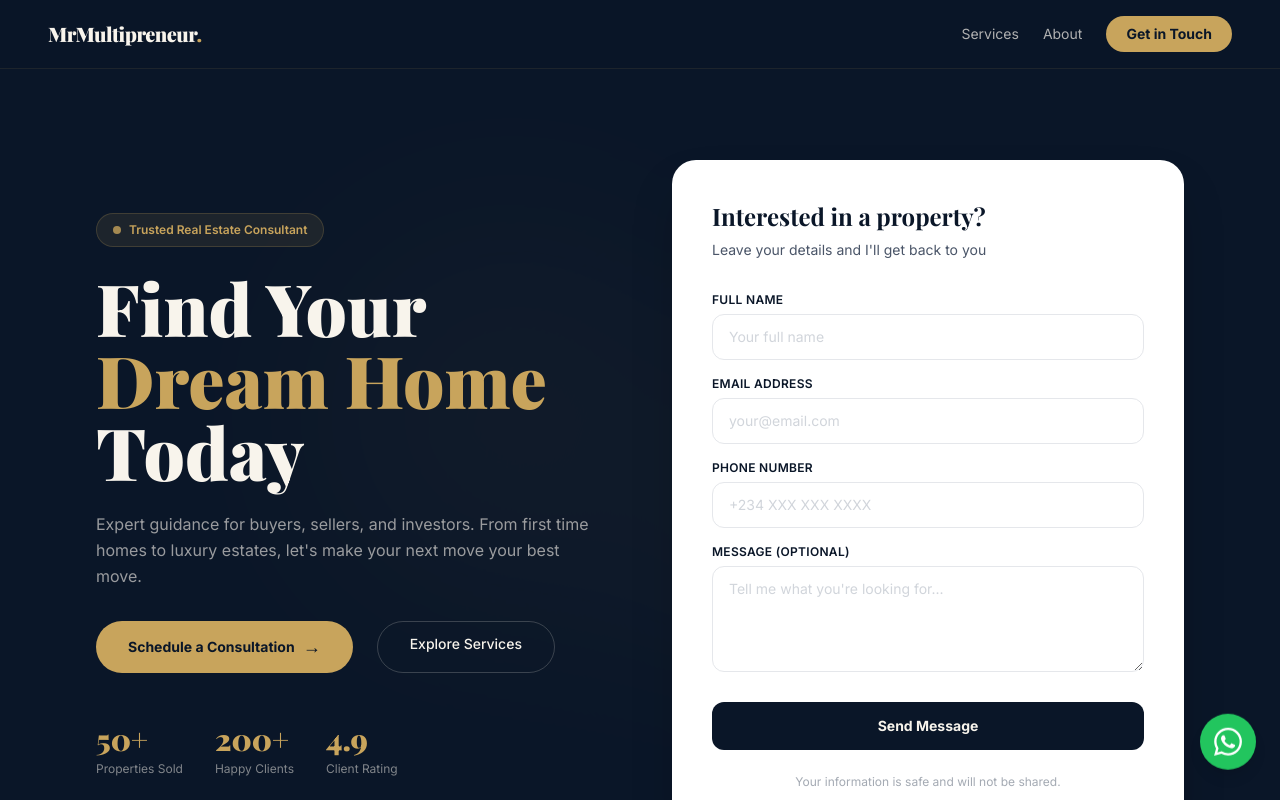
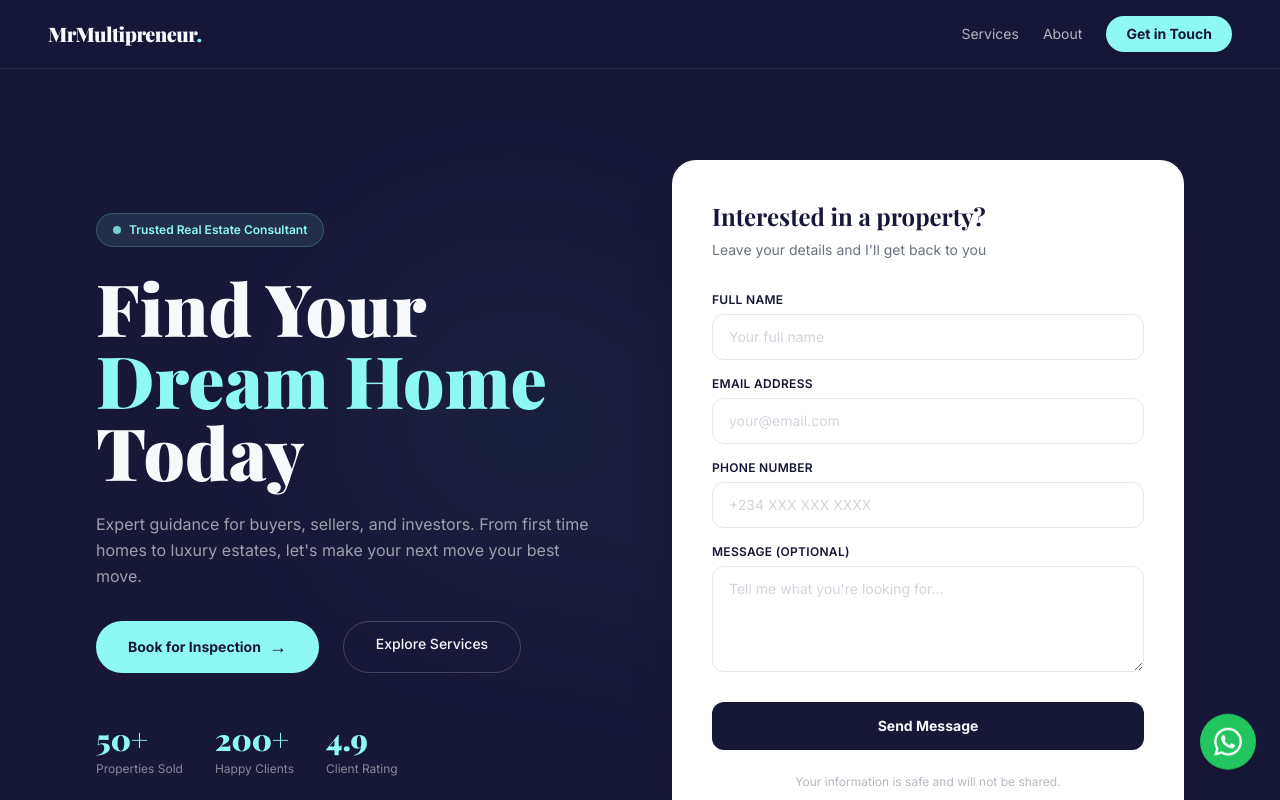
Before and after one commit to dev-anna-life/mr-multipreneur-realtor, a Next.js app: page / in a window 1280 px wide. Shown: the top 800 px of the page. Built offline with nearby package versions, Linux system fonts and the light colour scheme.

Commit message:
Update colors to #171738 + #8EF9F3; change button to Book for Inspection

```diff
--- a/app/page.js
+++ b/app/page.js
@@ -189,7 +189,7 @@ export default function Home() {
             </p>
             <div className="flex flex-wrap gap-6">
               <a href="#contact" className="bg-gold text-navy px-8 py-3 rounded-full font-bold text-sm hover:bg-gold-light transition-all flex items-center gap-2 group">
-                Schedule a Consultation <span className="text-lg inline-block group-hover:translate-x-1 transition-transform">&rarr;</span>
+                Book for Inspection <span className="text-lg inline-block group-hover:translate-x-1 transition-transform">&rarr;</span>
               </a>
               <a href="#services" className="border border-cream/20 text-cream px-8 py-3 rounded-full font-medium text-sm hover:bg-cream/10 transition-all">
                 Explore Services
--- a/tailwind.config.js
+++ b/tailwind.config.js
@@ -6,12 +6,12 @@ module.exports = {
   theme: {
     extend: {
       colors: {
-        navy: '#0a1628',
-        gold: '#c8a45c',
-        'gold-light': '#e8d5a3',
-        cream: '#f8f4ec',
-        charcoal: '#1a1a2e',
-        slate: '#4a5568',
+        navy: '#171738',
+        gold: '#8EF9F3',
+        'gold-light': '#b0f7f2',
+        cream: '#f8f9fc',
+        charcoal: '#0d0d24',
+        slate: '#6b7280',
       },
       fontFamily: {
         display: ['"Playfair Display"', 'Georgia', 'serif'],
```
